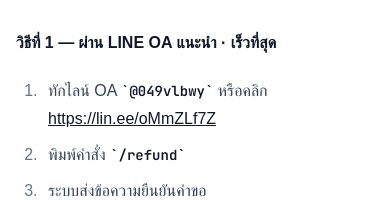
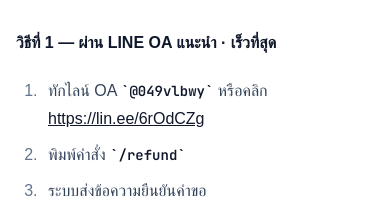
Before and after one commit to kittichon-git/salepageclassicv2, a Next.js app: page /legal/refund in a window 390 px wide. Shown: the part 1270-1470 px from the top of the page. Built offline with nearby package versions, Linux system fonts and the light colour scheme; no server answers; a web font is replaced by a local one.

Commit message:
fix(cta+header): update LINE deeplink to lin.ee/6rOdCZg, expand brand label, hide FAQ on mobile

```diff
--- a/src/app/contact/page.tsx
+++ b/src/app/contact/page.tsx
@@ -19,12 +19,12 @@
         <p className="mb-3 text-sm">
           คลิก:{" "}
           <a
-            href="https://lin.ee/oMmZLf7Z"
+            href="https://lin.ee/6rOdCZg"
             target="_blank"
             rel="noopener noreferrer"
             className="underline"
           >
-            https://lin.ee/oMmZLf7Z
+            https://lin.ee/6rOdCZg
           </a>
         </p>
         <p className="text-sm">
--- a/src/app/legal/refund/page.tsx
+++ b/src/app/legal/refund/page.tsx
@@ -77,11 +77,11 @@
         <li>
           ทักไลน์ OA <code>@049vlbwy</code> หรือคลิก{" "}
           <a
-            href="https://lin.ee/oMmZLf7Z"
+            href="https://lin.ee/6rOdCZg"
             target="_blank"
             rel="noopener noreferrer"
           >
-            https://lin.ee/oMmZLf7Z
+            https://lin.ee/6rOdCZg
           </a>
         </li>
         <li>
--- a/src/components/sections/TopNav.tsx
+++ b/src/components/sections/TopNav.tsx
@@ -15,7 +15,7 @@
         ].join(" ")}
       >
         <Link href="#hero" aria-label="กลับไปด้านบน">
-          <BrandPill className="text-sm uppercase tracking-[0.06em]">
+          <BrandPill className="whitespace-nowrap text-sm uppercase tracking-[0.06em]">
             {nav.brand}
           </BrandPill>
         </Link>
@@ -29,7 +29,8 @@
                 "font-[family-name:var(--font-jetbrains-mono)] text-sm font-semibold",
                 "uppercase tracking-[0.12em] text-[var(--color-navy-500)]",
                 "transition-colors duration-150 hover:text-[var(--color-teal-500)]",
-              ].join(" ")}
+                link.id === "faq" ? "hidden min-[480px]:inline-flex" : "",
+              ].join(" ").trim()}
             >
               {link.label}
             </Link>
--- a/src/lib/data.ts
+++ b/src/lib/data.ts
@@ -7,7 +7,7 @@
 } as const;
 
 export const cta = {
-  lineUrl: "https://line.me/ti/p/@phachara", // TODO: confirm OA id
+  lineUrl: "https://lin.ee/6rOdCZg",
   primaryLabel: "เริ่มอ่านฟรี",
   finalLabel: "อ่านฟรี 2 บทแรกผ่าน LINE",
   vslLabel: "ดู VSL 60 วินาที",
@@ -17,7 +17,7 @@
 } as const;
 
 export const nav = {
-  brand: "แค่เปลี่ยนคำ",
+  brand: "แค่เปลี่ยนคำ ก็ทำเงิน",
   links: [
     { id: "content", label: "เนื้อหา", href: "#inside" },
     { id: "price", label: "ราคา", href: "#offer" },
```
